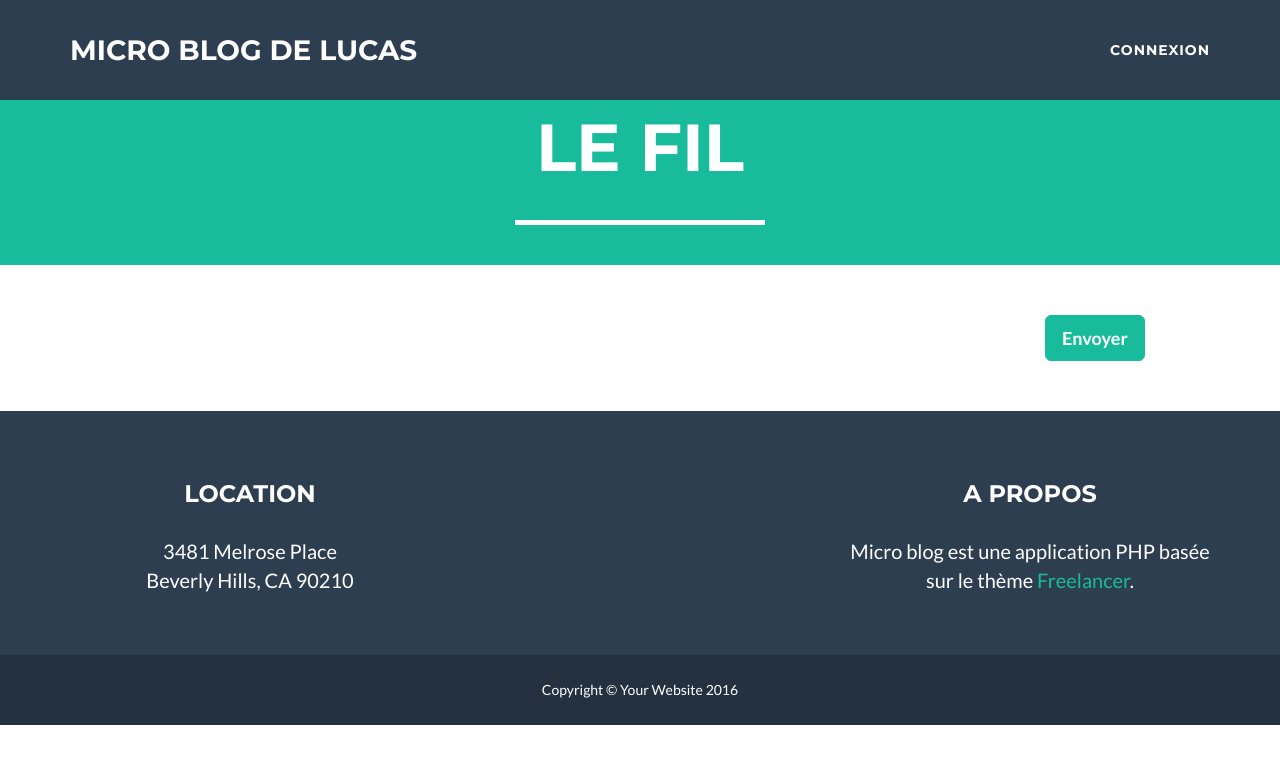
After one commit to LucasGou/Microblog, a PHP site: page /mod.php?id=1 in a window 1280 px wide. The commit adds this page. Shown: the top 764 px of the page. Run offline with PHP 8.4, Linux system fonts and the light colour scheme; data that the repository does not hold is empty; some libraries are stand-ins or nearby versions.

Commit message:
Implentation et Correction de modifier
Implentation et Correction de modifier

```diff
--- a/includes/connexion.inc.php
+++ b/includes/connexion.inc.php
@@ -1,8 +1,3 @@
 <?php
-/*Cookie ?
-sid valide?*/
-$connect_util = true
-$envoi_util= ...
-    else
-        $connect_util false
+$pdo=new PDO('mysql:host=localhost;dbname=micro_blog','root','root');
 ?>
--- /dev/null
+++ b/mod.php
@@ -0,0 +1,50 @@
+<?php
+include('includes/haut.inc.php');
+include('includes/connexion.inc.php');
+session_start();
+$modifier=$_GET['id'];
+
+?>
+
+
+<!-- Header -->
+    <header>
+        <div class="container">
+            <div class="row">
+                <div class="col-lg-12">
+                    <div class="intro-text">
+                        <span class="name">Le fil</span>
+                        <hr class="star-light">
+                    </div>
+                </div>
+            </div>
+        </div>
+    </header>
+
+    <!-- About Section -->
+    <section>
+        <div class="container">
+            <div class="row">
+                <?php echo"<form method='post' action='verif.php?id=$modifier'>";
+
+                    ?>
+                    <div class="col-sm-10">
+                        <div class="form-group">
+                            <?php
+                            $requetemod= $pdo->query("SELECT contenu FROM messages WHERE id=$modifier");
+                            while($donnees=$requetemod->fetch()){
+                                echo"<textarea id='message' name='message' class='form-control'>$donnees[0]</textarea>";
+                            }
+                            ?>
+                        </div>
+                    </div>
+                    <div class="col-sm-2">
+                        <button type="submit" class="btn btn-success btn-lg" name="submit">Envoyer</button>
+                    </div>
+                </form>
+            </div>
+        </div>
+    </section>
+
+<?php include('includes/bas.inc.php');
+     ?>
```
Also changed, not shown: index.php (+3 -15 lines), supp.php (renamed from article.php, +1 -6 lines), verif.php (added, +12 -0 lines), README.md (deleted), 1 other file.
